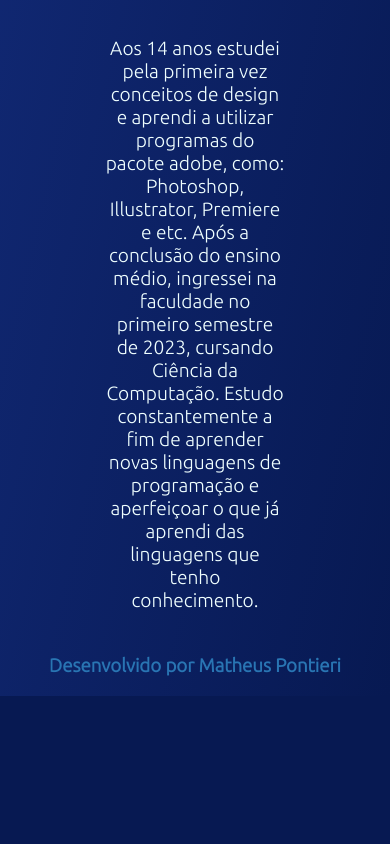
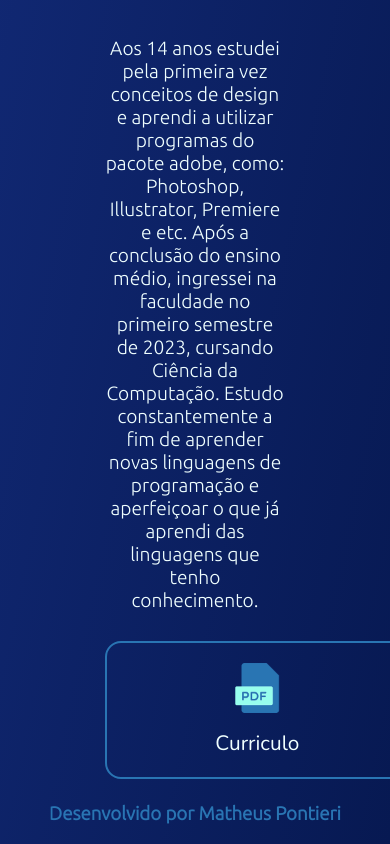
Before and after one commit to MPontieri/Portfolio, a plain HTML site: page about.html in a window 390 px wide. Shown: the part 1024-1868 px from the top of the page. Before the commit the page ends 1720 px from the top, so only its background shows below. Drawn offline with nearby package versions, Linux system fonts and the light colour scheme.

Commit message:
Add files via upload

```diff
--- a/about.html
+++ b/about.html
@@ -20,6 +20,10 @@
             <p class="principal__conteudo__texto">Olá! Meu nome é Matheus Pontieri e sou desenvolvedor e designer, cursando Ciência da Computação. Procuro por novos aprendizados e experiências profissionais em programação e em design.</p>
             <p class="principal__conteudo__texto">Aos 14 anos estudei pela primeira vez conceitos de design e aprendi a utilizar programas do pacote adobe, como: Photoshop, Illustrator, Premiere e etc. Após a conclusão do ensino médio, ingressei na faculdade no primeiro semestre de 2023, cursando Ciência da Computação. Estudo constantemente a fim de aprender novas linguagens de programação e aperfeiçoar o que já aprendi das linguagens que tenho conhecimento.
             </p>
+            <a class="principal__links__botao" href="Curriculo.pdf" download="Curriculo.pdf">
+                <img class="imagem__botao" src="./assets/pdf.png">
+                Curriculo
+            </a>
         </section>
         <img class="imagem__principal" src="assets/minha foto2.png" alt="Minha Foto">
     </main>
--- a/styles/style.css
+++ b/styles/style.css
@@ -105,7 +105,7 @@ strong{
 
 .imagem__botao{
     width: 80px;
-    padding-left: 110px;
+    padding-left: 105px;
 }
 
 .rodape{
@@ -117,9 +117,10 @@ strong{
 }
 
 @media (max-width: 1200px) {
+    body{
+        box-sizing: inherit;
+    }
     .principal{
-        padding: 0%;
-        margin: 0;
         gap: 40px;
     }
     .imagem__principal{
```
Also changed, not shown: assets/pdf.png (added), 2 other files.
